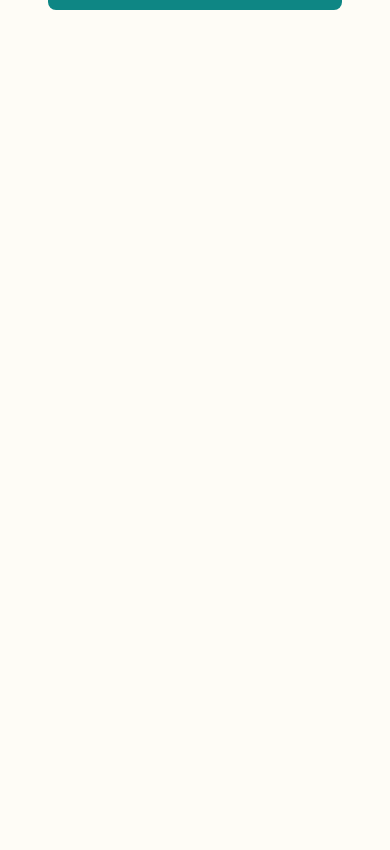
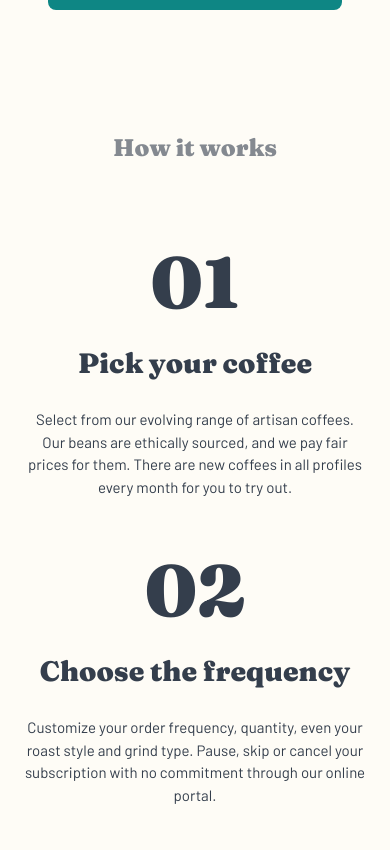
Before and after one commit to CodeHunt101/beanly-coffee, a Next.js app: page / in a window 390 px wide. Shown: the part 3634-4484 px from the top of the page. Before the commit the page ends 3644 px from the top, so only its background shows below. Built offline with nearby package versions, Linux system fonts and the light colour scheme.

Commit message:
create steps component for mobile view

```diff
--- a/app/_sections/features/FeatureList.tsx
+++ b/app/_sections/features/FeatureList.tsx
@@ -28,9 +28,9 @@ const features: FeatureCardProps[] = [
 const FeatureList = () => {
   return (
     <ul className={styles.featureList}>
-      {features.map((feature, index) => (
+      {features.map((feature) => (
         <FeatureCard
-          key={index}
+          key={feature.title}
           icon={feature.icon}
           alt={feature.alt}
           title={feature.title}
--- /dev/null
+++ b/app/_sections/howItWorks/HowItWorks.module.scss
@@ -0,0 +1,17 @@
+.howItWorks {
+  margin-top: 7.5rem;
+
+  .header {
+    text-align: center;
+  }
+
+  .title {
+    font-weight: bold;
+    margin-bottom: 1.5rem;
+  }
+
+  .ctaBtn {
+    margin: 4.938rem 0 0;
+    text-align: center;
+  }
+}
--- /dev/null
+++ b/app/_sections/howItWorks/HowItWorks.tsx
@@ -0,0 +1,21 @@
+import Steps from "@/components/steps/Steps";
+import styles from "./HowItWorks.module.scss";
+import Button from "@/components/button/Button";
+
+const HowItWorks = () => {
+  return (
+    <section className={styles.howItWorks}>
+      <header className={styles.header}>
+        <h2 className={`${styles.title} ff-serif fs-450 text-neutral`}>
+          How it works
+        </h2>
+      </header>
+      <Steps />
+      <div className={styles.ctaBtn}>
+        <Button>Create your plan</Button>
+      </div>
+    </section>
+  );
+};
+
+export default HowItWorks;
--- a/app/page.tsx
+++ b/app/page.tsx
@@ -1,6 +1,7 @@
 import Hero from "./_sections/hero/Hero";
 import Features from "./_sections/features/Features";
 import Products from "./_sections/products/Products";
+import HowItWorks from "./_sections/howItWorks/HowItWorks";
 
 export const metadata = {
   title: "Beanly",
@@ -12,6 +13,7 @@ export default function Page() {
       <Hero />
       <Products />
       <Features />
+      <HowItWorks />
     </main>
   );
 }
--- /dev/null
+++ b/components/steps/Step.tsx
@@ -0,0 +1,20 @@
+import styles from "./Steps.module.scss";
+
+type StepProps = {
+  number: string;
+  title: string;
+  description: string;
+  theme: "light" | "dark";
+};
+
+const Step = ({ number, title, description, theme }: StepProps) => {
+  return (
+    <li className={`${styles.stepItem} ${theme}`}>
+      <div className={`${styles.stepNumber} ff-serif fs-700`}>{number}</div>
+      <h3 className={`${styles.stepTitle} ff-serif`}>{title}</h3>
+      <p className={styles.stepDescription}>{description}</p>
+    </li>
+  );
+};
+
+export default Step;
--- /dev/null
+++ b/components/steps/Steps.module.scss
@@ -0,0 +1,36 @@
+@import "@/styles/abstracts/mixins", "@/styles/abstracts/variables";
+
+.stepsList {
+  text-align: center;
+  list-style: none;
+  padding: 0;
+  margin: 0;
+  display: flex;
+  justify-content: space-between;
+  flex-wrap: wrap;
+}
+
+//   .stepItem {
+//     flex: 1 1 250px;
+//     max-width: 280px;
+//     margin: 1rem;
+//     text-align: center;
+//   }
+
+.stepNumber {
+  font-weight: bold;
+  line-height: 1;
+  margin: 3.5rem 0 1.5rem;
+}
+
+.stepTitle {
+  margin: 0 0 1.5rem;
+  @include font-size(500);
+}
+
+.stepDescription {
+  @include font-size(200);
+  @include lg {
+    @include font-size(300);
+  }
+}
--- /dev/null
+++ b/components/steps/Steps.tsx
@@ -0,0 +1,45 @@
+import Step from "./Step";
+import styles from "./Steps.module.scss";
+
+type StepsProps = {
+  theme?: "light" | "dark";
+};
+
+const stepsData = [
+  {
+    number: "01",
+    title: "Pick your coffee",
+    description:
+      "Select from our evolving range of artisan coffees. Our beans are ethically sourced, and we pay fair prices for them. There are new coffees in all profiles every month for you to try out.",
+  },
+  {
+    number: "02",
+    title: "Choose the frequency",
+    description:
+      "Customize your order frequency, quantity, even your roast style and grind type. Pause, skip or cancel your subscription with no commitment through our online portal.",
+  },
+  {
+    number: "03",
+    title: "Receive and enjoy!",
+    description:
+      "We ship your package within 48 hours, freshly roasted. Sit back and enjoy award-winning world-class coffees curated to provide a distinct tasting experience.",
+  },
+];
+
+const Steps = ({ theme = "light" }: StepsProps) => {
+  return (
+    <ol className={styles.stepsList}>
+      {stepsData.map((step) => (
+        <Step
+          key={`${step.number} ${step.title}`}
+          number={step.number}
+          title={step.title}
+          description={step.description}
+          theme={theme}
+        />
+      ))}
+    </ol>
+  );
+};
+
+export default Steps;
--- a/styles/base/_typography.scss
+++ b/styles/base/_typography.scss
@@ -11,7 +11,6 @@
 @each $size in $font-sizes {
   .fs-#{$size} {
     font-size: map-get($fs-map, $size);
-    line-height: map-get($lh-map, $size);
   }
 }
 
```
Also changed, not shown: 1 other file (tests, documents, lock files or other folders).
